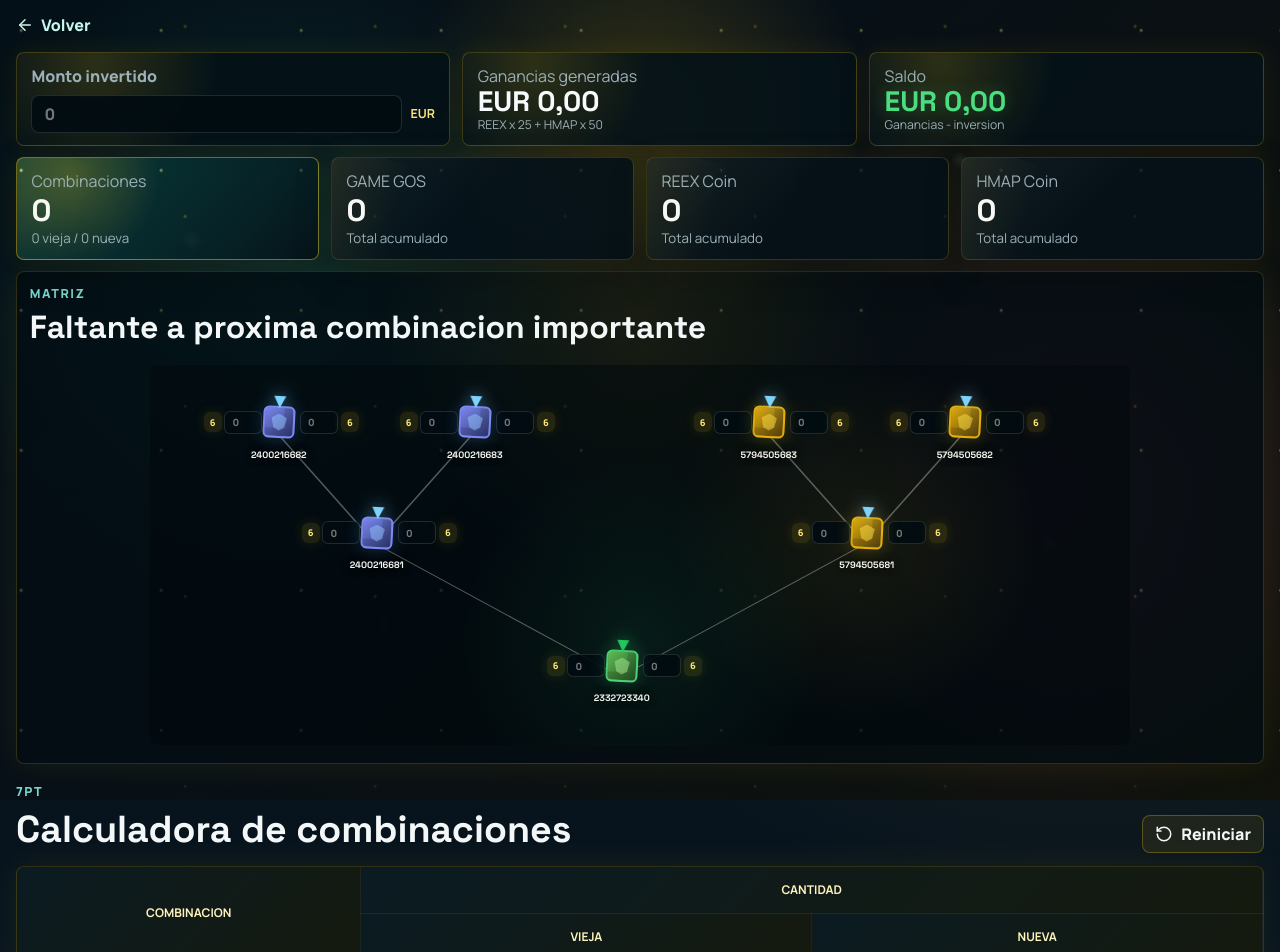
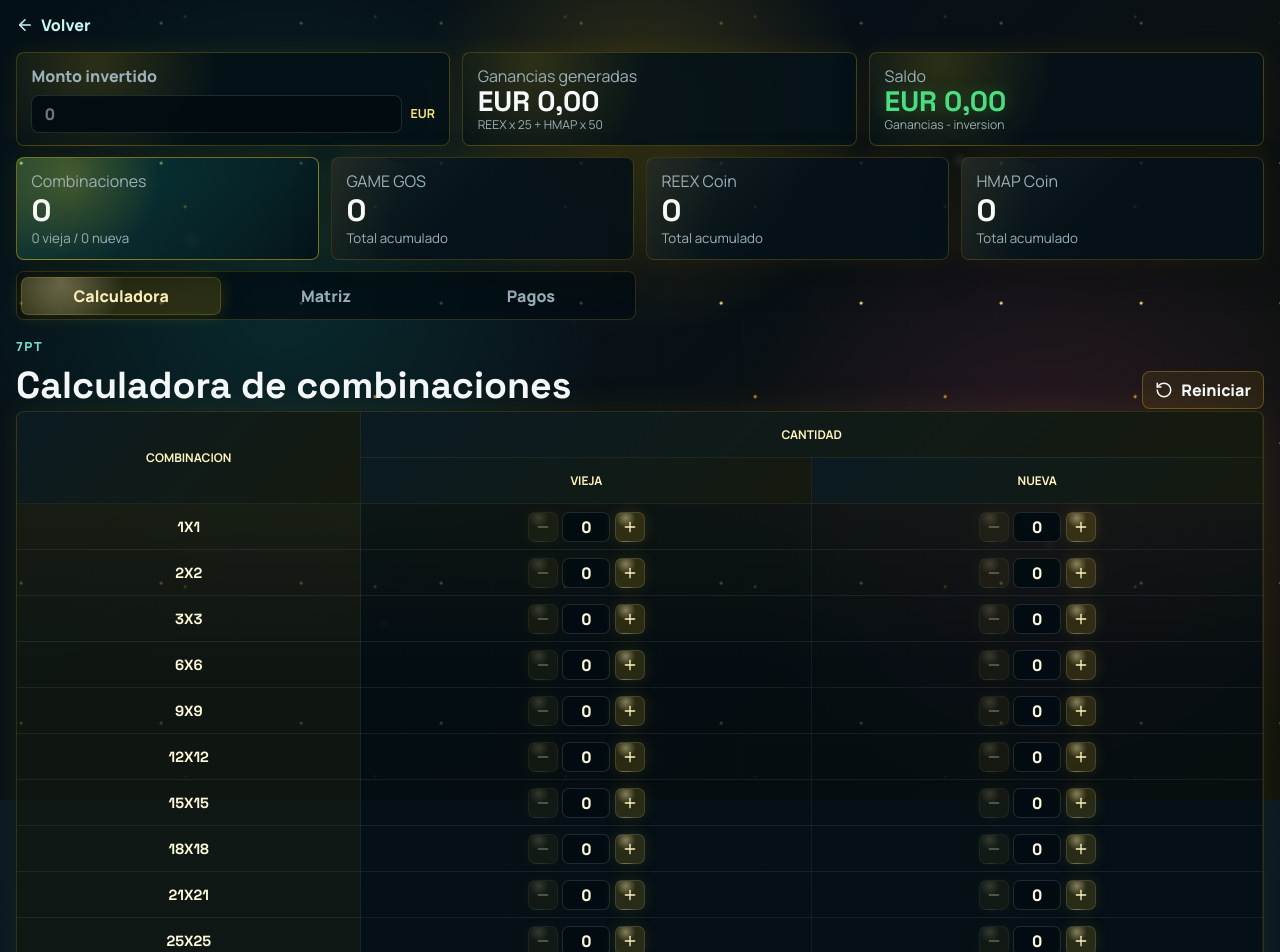
Before and after one commit to alvarogarcia33/metaacademy-calculadoras, a Next.js app: page /calculadora/7pt in a window 1280 px wide. Shown: the top 952 px of the page. Built offline with nearby package versions, Linux system fonts and the light colour scheme.

Commit message:
Organize calculator sections into tabs

```diff
--- a/src/app/globals.css
+++ b/src/app/globals.css
@@ -437,6 +437,41 @@ select {
   gap: 0.75rem;
 }
 
+.calculatorTabs {
+  display: inline-grid;
+  grid-template-columns: repeat(3, minmax(0, 1fr));
+  gap: 0.35rem;
+  width: min(620px, 100%);
+  padding: 0.28rem;
+  border: 1px solid rgba(250, 204, 21, 0.18);
+  border-radius: 8px;
+  background: rgba(2, 12, 18, 0.72);
+}
+
+.calculatorTabs button {
+  min-height: 38px;
+  border: 0;
+  border-radius: 7px;
+  background: transparent;
+  color: var(--muted);
+  cursor: pointer;
+  font-weight: 900;
+}
+
+.calculatorTabs button[aria-selected="true"] {
+  background:
+    radial-gradient(circle at 20% 10%, rgba(255, 244, 189, 0.34), transparent 38%),
+    rgba(250, 204, 21, 0.16);
+  color: #fff4bd;
+  box-shadow:
+    0 0 18px rgba(250, 204, 21, 0.16),
+    inset 0 0 0 1px rgba(250, 204, 21, 0.2);
+}
+
+.tabPanel {
+  animation: tabFade 160ms ease-out;
+}
+
 .summaryTile {
   position: relative;
   overflow: hidden;
@@ -948,6 +983,17 @@ select {
   100% {
     transform: translateX(115%);
     opacity: 0;
+  }
+}
+
+@keyframes tabFade {
+  from {
+    opacity: 0;
+    transform: translateY(4px);
+  }
+  to {
+    opacity: 1;
+    transform: translateY(0);
   }
 }
 
--- a/src/components/calculator/combination-calculator.tsx
+++ b/src/components/calculator/combination-calculator.tsx
@@ -112,6 +112,7 @@ export function CombinationCalculator({
   const [counts, setCounts] = useState<Counts>(() => createEmptyCounts(data));
   const [investedAmount, setInvestedAmount] = useState("");
   const [matrixValues, setMatrixValues] = useState<MatrixValues>({});
+  const [activeTab, setActiveTab] = useState<"calculator" | "matrix" | "payments">("calculator");
   const importantTargets = useMemo(
     () => (label === "9PT" ? [6, 12, 18, 25, 50, 75, 100] : [6, 12, 18, 25, 50, 100]),
     [label]
@@ -226,7 +227,88 @@ export function CombinationCalculator({
         </div>
       </section>
 
-      <section className="tokenMatrixPanel" aria-label="Matriz de tokens">
+      <div className="calculatorTabs" role="tablist" aria-label="Secciones de la calculadora">
+        <button
+          aria-selected={activeTab === "calculator"}
+          onClick={() => setActiveTab("calculator")}
+          role="tab"
+          type="button"
+        >
+          Calculadora
+        </button>
+        <button aria-selected={activeTab === "matrix"} onClick={() => setActiveTab("matrix")} role="tab" type="button">
+          Matriz
+        </button>
+        <button
+          aria-selected={activeTab === "payments"}
+          onClick={() => setActiveTab("payments")}
+          role="tab"
+          type="button"
+        >
+          Pagos
+        </button>
+      </div>
+
+      {activeTab === "calculator" ? (
+        <div className="tabPanel" role="tabpanel">
+          <div className="calculatorToolbar">
+            <div>
+              <p className="eyebrow">{label}</p>
+              <h1>Calculadora de combinaciones</h1>
+            </div>
+            <button className="iconTextButton" type="button" onClick={() => setCounts(emptyCounts)}>
+              <RotateCcw size={18} />
+              Reiniciar
+            </button>
+          </div>
+
+          <div className="calculatorTableWrap">
+            <table className="calculatorTable">
+              <thead>
+                <tr>
+                  <th rowSpan={2}>Combinacion</th>
+                  <th colSpan={2}>Cantidad</th>
+                </tr>
+                <tr>
+                  <th>Vieja</th>
+                  <th>Nueva</th>
+                </tr>
+              </thead>
+              <tbody>
+                {data.map((row) => {
+                  const rowCounts = counts[row.combination] ?? { old: 0, new: 0 };
+                  return (
+                    <tr key={row.combination}>
+                      <th scope="row">{row.combination}</th>
+                      <td>
+                        <Stepper
+                          label={`${row.combination} tabla vieja`}
+                          value={rowCounts.old}
+                          onDecrease={() => updateCount(row.combination, "old", -1)}
+                          onIncrease={() => updateCount(row.combination, "old", 1)}
+                          onChange={(value) => setManualCount(row.combination, "old", value)}
+                        />
+                      </td>
+                      <td>
+                        <Stepper
+                          label={`${row.combination} tabla nueva`}
+                          value={rowCounts.new}
+                          onDecrease={() => updateCount(row.combination, "new", -1)}
+                          onIncrease={() => updateCount(row.combination, "new", 1)}
+                          onChange={(value) => setManualCount(row.combination, "new", value)}
+                        />
+                      </td>
+                    </tr>
+                  );
+                })}
+              </tbody>
+            </table>
+          </div>
+        </div>
+      ) : null}
+
+      {activeTab === "matrix" ? (
+        <section className="tokenMatrixPanel tabPanel" aria-label="Matriz de tokens" role="tabpanel">
           <div className="referenceHeader">
             <div>
               <p className="eyebrow">Matriz</p>
@@ -289,62 +371,10 @@ export function CombinationCalculator({
             </div>
           </div>
         </section>
+      ) : null}
 
-      <div className="calculatorToolbar">
-        <div>
-          <p className="eyebrow">{label}</p>
-          <h1>Calculadora de combinaciones</h1>
-        </div>
-        <button className="iconTextButton" type="button" onClick={() => setCounts(emptyCounts)}>
-          <RotateCcw size={18} />
-          Reiniciar
-        </button>
-      </div>
-
-      <div className="calculatorTableWrap">
-        <table className="calculatorTable">
-          <thead>
-            <tr>
-              <th rowSpan={2}>Combinacion</th>
-              <th colSpan={2}>Cantidad</th>
-            </tr>
-            <tr>
-              <th>Vieja</th>
-              <th>Nueva</th>
-            </tr>
-          </thead>
-          <tbody>
-            {data.map((row) => {
-              const rowCounts = counts[row.combination] ?? { old: 0, new: 0 };
-              return (
-                <tr key={row.combination}>
-                  <th scope="row">{row.combination}</th>
-                  <td>
-                    <Stepper
-                      label={`${row.combination} tabla vieja`}
-                      value={rowCounts.old}
-                      onDecrease={() => updateCount(row.combination, "old", -1)}
-                      onIncrease={() => updateCount(row.combination, "old", 1)}
-                      onChange={(value) => setManualCount(row.combination, "old", value)}
-                    />
-                  </td>
-                  <td>
-                    <Stepper
-                      label={`${row.combination} tabla nueva`}
-                      value={rowCounts.new}
-                      onDecrease={() => updateCount(row.combination, "new", -1)}
-                      onIncrease={() => updateCount(row.combination, "new", 1)}
-                      onChange={(value) => setManualCount(row.combination, "new", value)}
-                    />
-                  </td>
-                </tr>
-              );
-            })}
-          </tbody>
-        </table>
-      </div>
-
-      <section className="referencePanel" aria-label="Pagos por combinacion">
+      {activeTab === "payments" ? (
+        <section className="referencePanel tabPanel" aria-label="Pagos por combinacion" role="tabpanel">
           <div className="referenceHeader">
             <div>
               <p className="eyebrow">Referencia</p>
@@ -386,6 +416,7 @@ export function CombinationCalculator({
             </table>
           </div>
         </section>
+      ) : null}
     </div>
   );
 }
```
Lines whose indentation alone changed are shown as unchanged.
